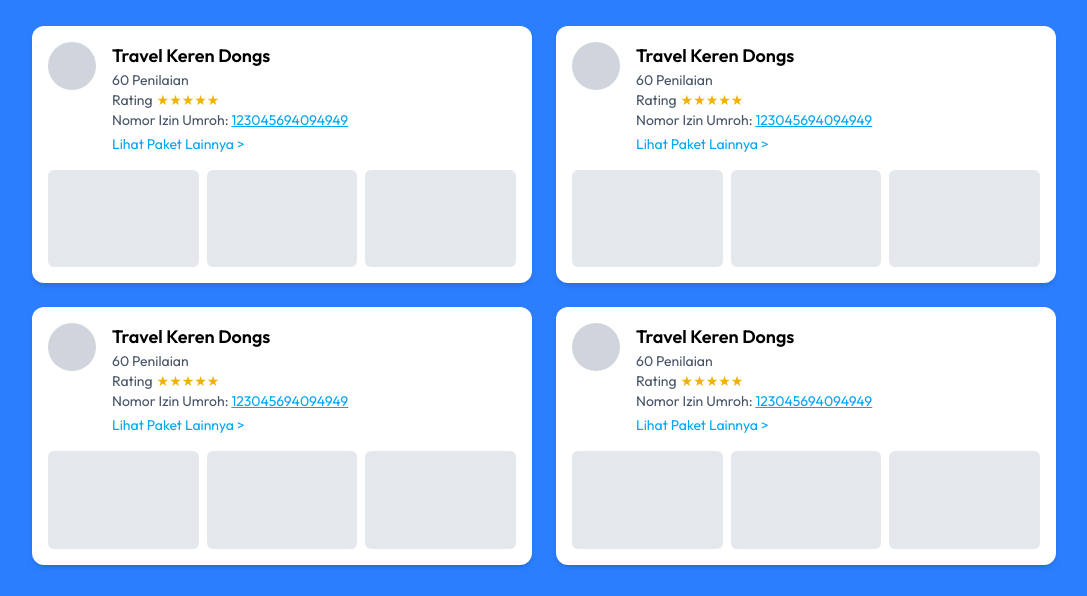
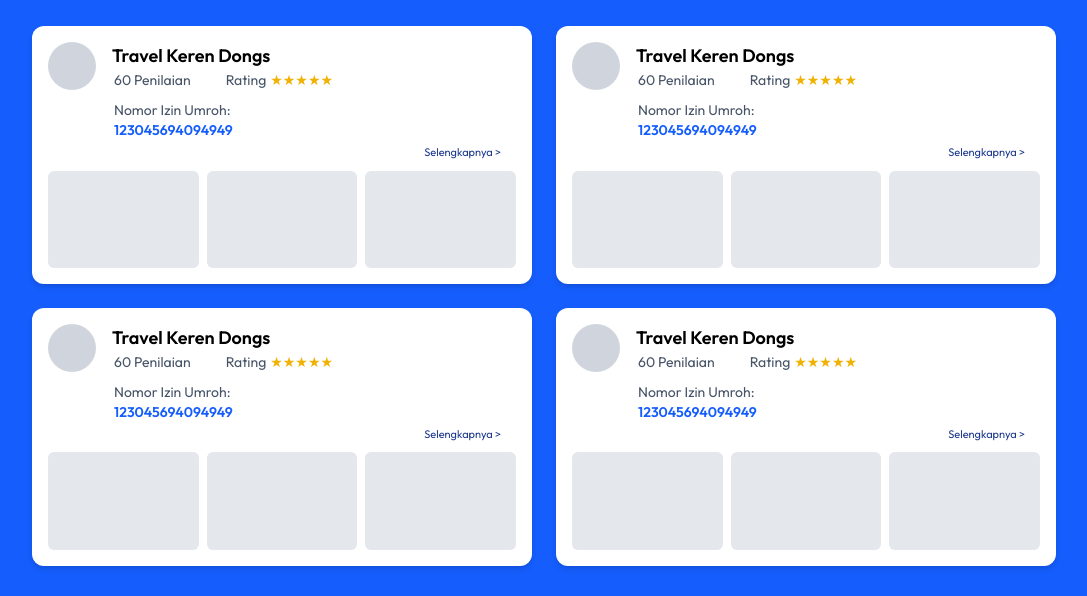
Before and after one commit to fikriymnn/Umroh-Hub-usr, a React app: page /OurPartners in a window 1280 px wide. Shown: the part 204-800 px from the top of the page, without its empty margins (96-1183 px from the left). Built offline with nearby package versions, Linux system fonts and the light colour scheme; the HTML template or start-up script is replaced by a standard one.

Commit message:
Mitra kami

```diff
--- a/src/components/Card/CardPartners.tsx
+++ b/src/components/Card/CardPartners.tsx
@@ -14,23 +14,25 @@ const CardPartners = ({
                 </div>
                 <div>
                     <h3 className='text-lg font-semibold'>{name}</h3>
-                    <div className='text-sm text-gray-600'>
-                        {reviewCount} Penilaian
+                    <div className='flex'>
+                        <div className='text-sm text-gray-600 ml-[2px]'>
+                            {reviewCount} Penilaian
+                        </div>
+                        <div className='text-sm text-gray-600 flex items-center gap-1 ml-[35px]'>
+                            Rating
+                            <span className='text-yellow-500'>{"★".repeat(rating)}</span>
+                        </div>
                     </div>
-                    <div className='text-sm text-gray-600 flex items-center gap-1'>
-                        Rating
-                        <span className='text-yellow-500'>{"★".repeat(rating)}</span>
-                    </div>
-                    <div className='text-sm text-gray-600'>
+                    <div className='text-sm text-gray-600 mt-[10px] ml-[2px]'>
                         Nomor Izin Umroh:{" "}
-                        <span className='text-sky-500 underline'>{licenseNumber}</span>
-                    </div>
-                    <div className='text-sm text-sky-500 mt-1 cursor-pointer'>
-                        Lihat Paket Lainnya &gt;
+                        <p className='text-blue-600 font-semibold'>{licenseNumber}</p>
                     </div>
                 </div>
             </div>
-            <div className='flex gap-2 mt-4'>
+            <div className='text-[11px] text-blue-900 mt-[4px] mr-[15px] cursor-pointer text-end'>
+                Selengkapnya &gt;
+            </div>
+            <div className='flex gap-2 mt-[10px]'>
                 {packages.map((pkg: string, index: number) => (
                     <div
                         key={index}
--- a/src/pages/OurPartners/OurPartnersPage.tsx
+++ b/src/pages/OurPartners/OurPartnersPage.tsx
@@ -43,7 +43,7 @@ function OurPartnersPage() {
 
     return (
         <DefaultLayout>
-            <div className="bg-blue-500 min-h-screen pt-[230px] pb-20 px-6">
+            <div className="bg-blue-600 min-h-screen pt-[230px] pb-20 px-6">
                 <div className="max-w-5xl mx-auto grid grid-cols-1 md:grid-cols-2 lg:grid-cols-2 gap-6">
                     {currentItems.map((data, index) => (
                         <CardPartners key={index} {...data} />
```
